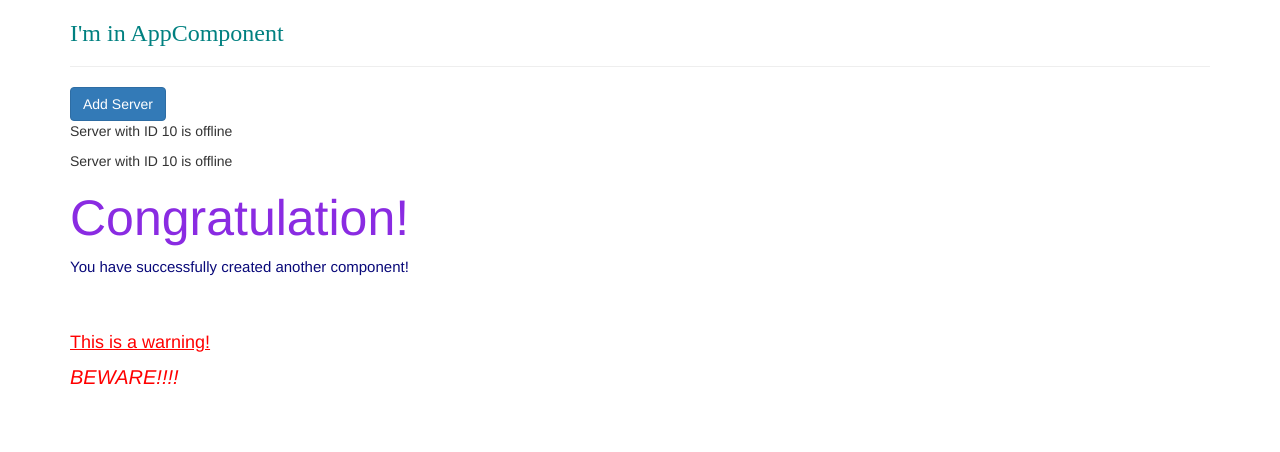
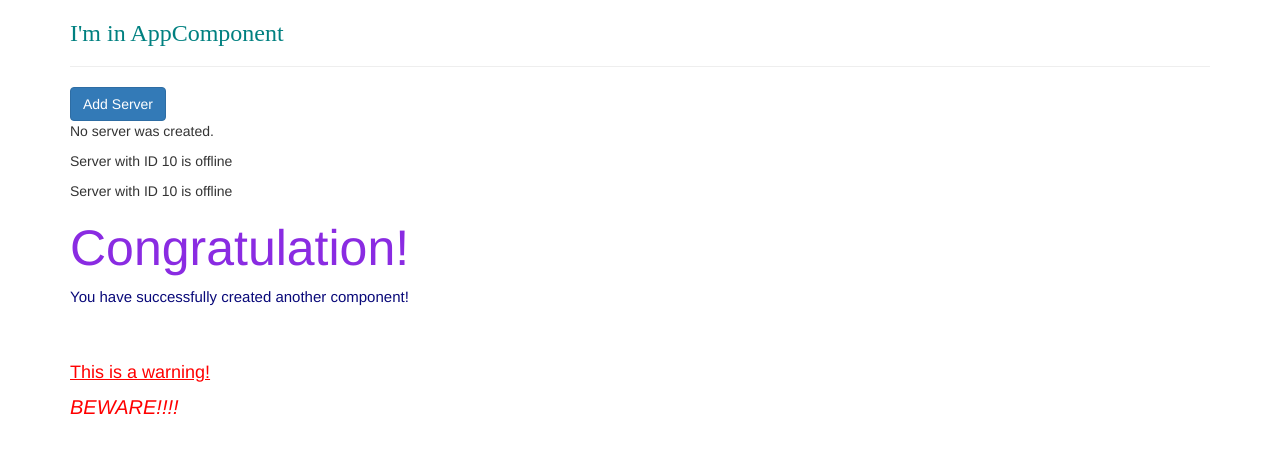
Before and after one commit to listenToRipley/angular, an Angular app in the folder my-first-app/: page / in a window 1280 px wide. Shown: the top 452 px of the page. Built offline with nearby package versions, Linux system fonts and the light colour scheme.

Commit message:
events and examples

```diff
--- a/my-first-app/src/app/servers/servers.component.html
+++ b/my-first-app/src/app/servers/servers.component.html
@@ -1,7 +1,15 @@
 <button
 class="btn btn-primary"
 [disabled]="!allowNewServer"
-  >Add Server</button>
+(click)="onCreateServer()"
+>
+<!-- disabled provides an example of property binding.
+(click) example of Event Binding
+-->
+Add Server
+</button>
+<!-- <p [innerText]="allowNewServer"></p> -->
+<p>{{serverCreationStatus}}</p>
 <app-server></app-server>
 <app-server></app-server>
 
--- a/my-first-app/src/app/servers/servers.component.ts
+++ b/my-first-app/src/app/servers/servers.component.ts
@@ -15,6 +15,7 @@
 export class ServersComponent implements OnInit {
 
   allowNewServer: boolean = false;
+  serverCreationStatus:string = 'No server was created.';
 
   constructor() {
     setTimeout(() => {
@@ -25,4 +26,8 @@
   ngOnInit() {
 
   }
+
+  onCreateServer() { //using "on" is best practice to show the action associated with the function
+    this.serverCreationStatus = "Server was created.";
+  }
 }
```
Also changed, not shown: 1 other file (tests, documents, lock files or other folders).
